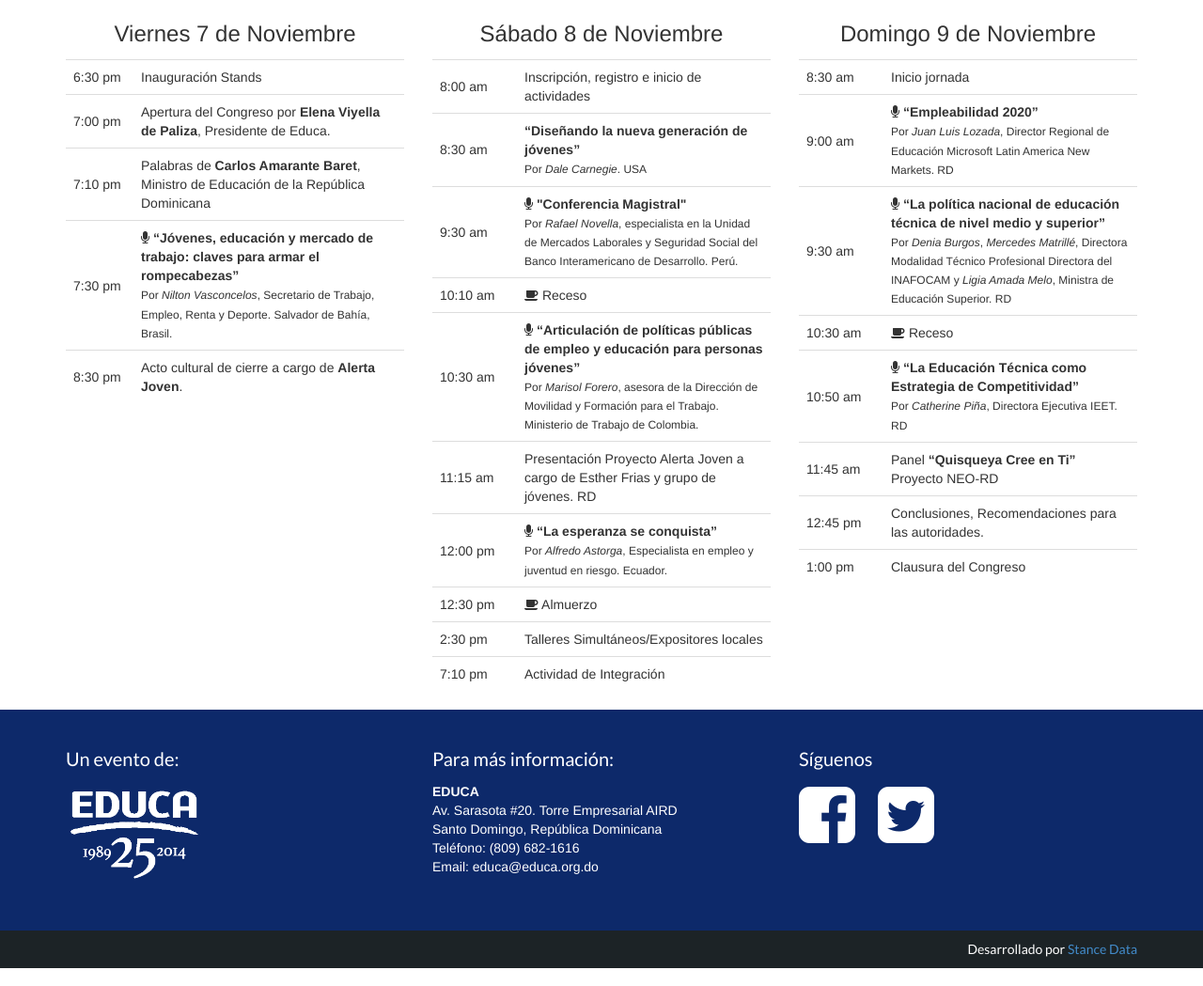
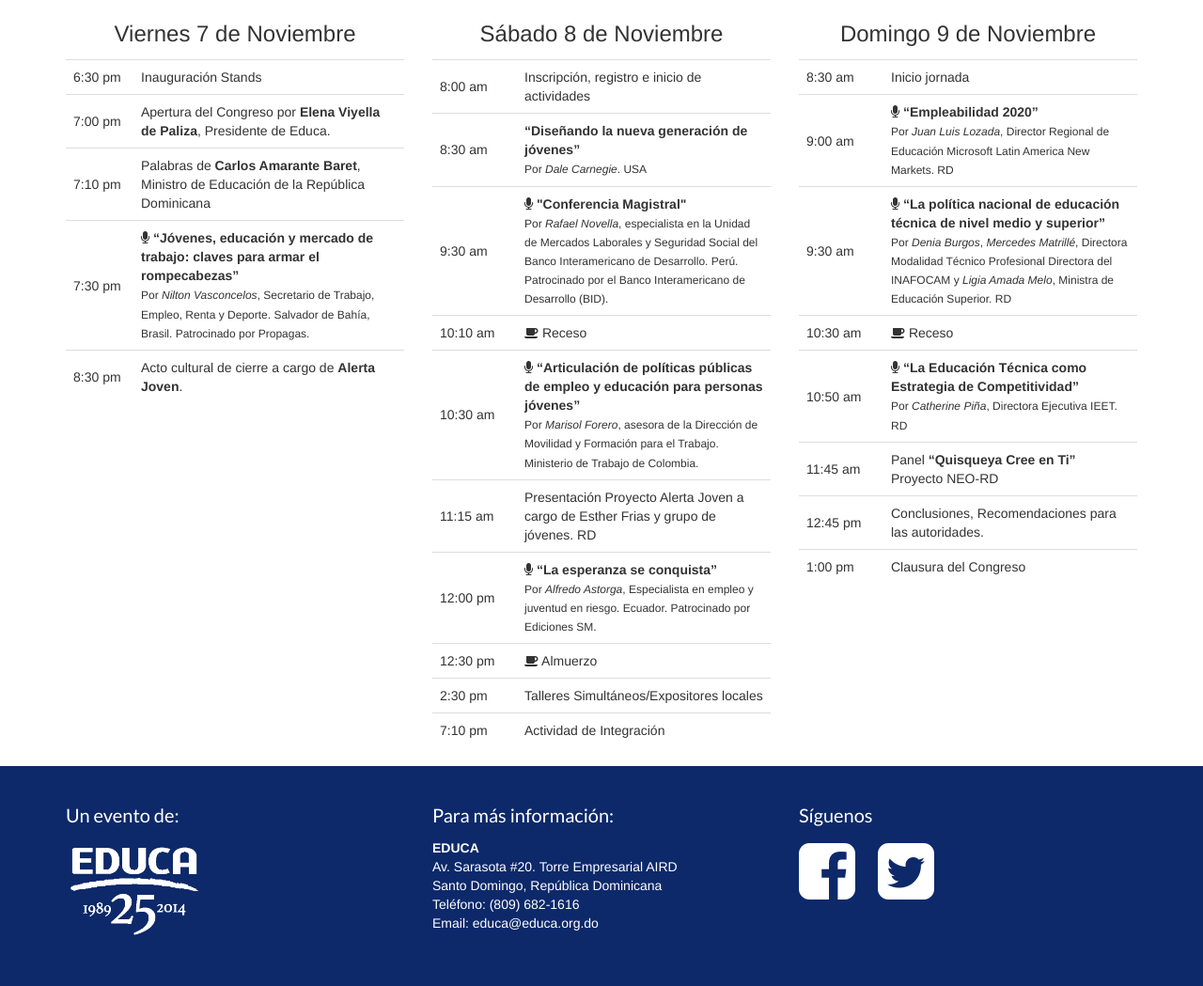
Before and after one commit to xpostudio4/aprendo, a Django app: page /programa/ in a window 1280 px wide. Shown: the part 160-1209 px from the top of the page at 94% size. Run offline with Django 3.2, Linux system fonts and the light colour scheme; some libraries are stand-ins or nearby versions.

Commit message:
added sponsored by to some speakers

```diff
--- a/app/templates/programa.html
+++ b/app/templates/programa.html
@@ -30,7 +30,7 @@
               </tr>
               <tr>
                 <td>7:30 pm</td>
-                <td><b><i class="fa fa-microphone"></i>  “Jóvenes, educación y mercado de trabajo: claves para armar el rompecabezas”</b> <br><span class="by">Por <i>Nilton Vasconcelos</i>, Secretario de Trabajo, Empleo, Renta y Deporte. Salvador de Bahía, Brasil. </span>
+                <td><b><i class="fa fa-microphone"></i>  “Jóvenes, educación y mercado de trabajo: claves para armar el rompecabezas”</b> <br><span class="by">Por <i>Nilton Vasconcelos</i>, Secretario de Trabajo, Empleo, Renta y Deporte. Salvador de Bahía, Brasil. Patrocinado por Propagas. </span>
 				        </td>
               </tr>
               <tr>
@@ -52,7 +52,7 @@
               </tr>
               <tr>
                 <td>9:30 am</td>
-                <td><b><i class="fa fa-microphone"></i> "Conferencia Magistral"</b><br><span class="by">Por <i>Rafael Novella</i>, especialista en la Unidad de Mercados Laborales y Seguridad Social del Banco Interamericano de Desarrollo. Perú.</span></td>
+                <td><b><i class="fa fa-microphone"></i> "Conferencia Magistral"</b><br><span class="by">Por <i>Rafael Novella</i>, especialista en la Unidad de Mercados Laborales y Seguridad Social del Banco Interamericano de Desarrollo. Perú. Patrocinado por el Banco Interamericano de Desarrollo (BID).</span></td>
               </tr>
               <tr>
                 <td>10:10 am</td>
@@ -68,7 +68,7 @@
               </tr>
               <tr>
                 <td>12:00 pm</td>
-                <td><b><i class="fa fa-microphone"></i> “La esperanza se conquista”</b><br><span class="by">Por <i>Alfredo Astorga</i>, Especialista en empleo y juventud en riesgo. Ecuador.</span>  </td>
+                <td><b><i class="fa fa-microphone"></i> “La esperanza se conquista”</b><br><span class="by">Por <i>Alfredo Astorga</i>, Especialista en empleo y juventud en riesgo. Ecuador. Patrocinado por Ediciones SM.</span>  </td>
               </tr>
               <tr>
                 <td>12:30 pm</td>
```
